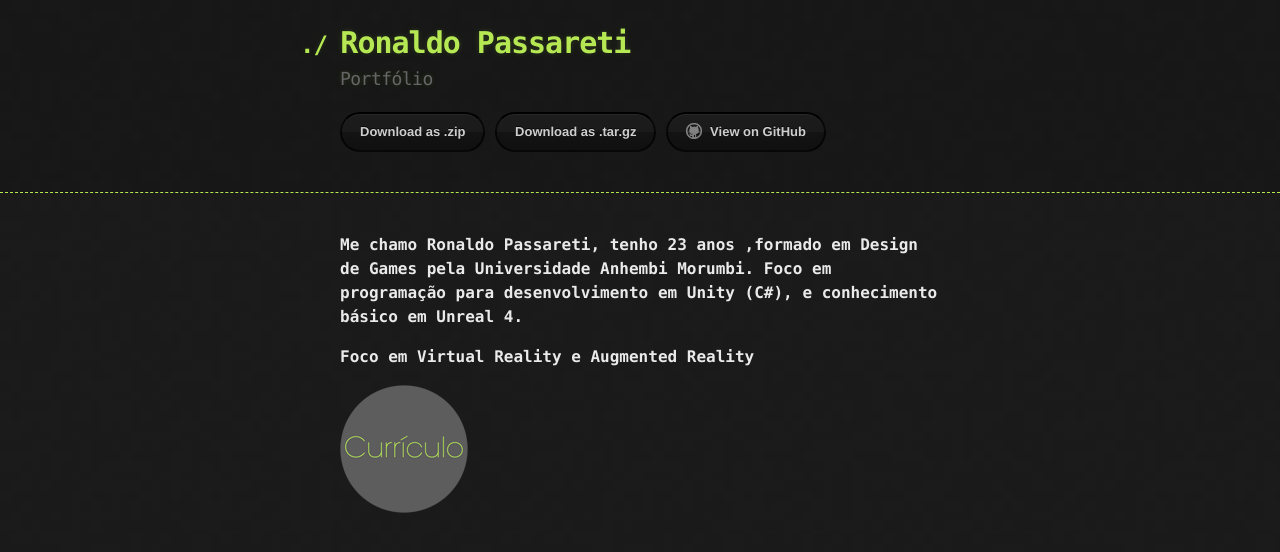
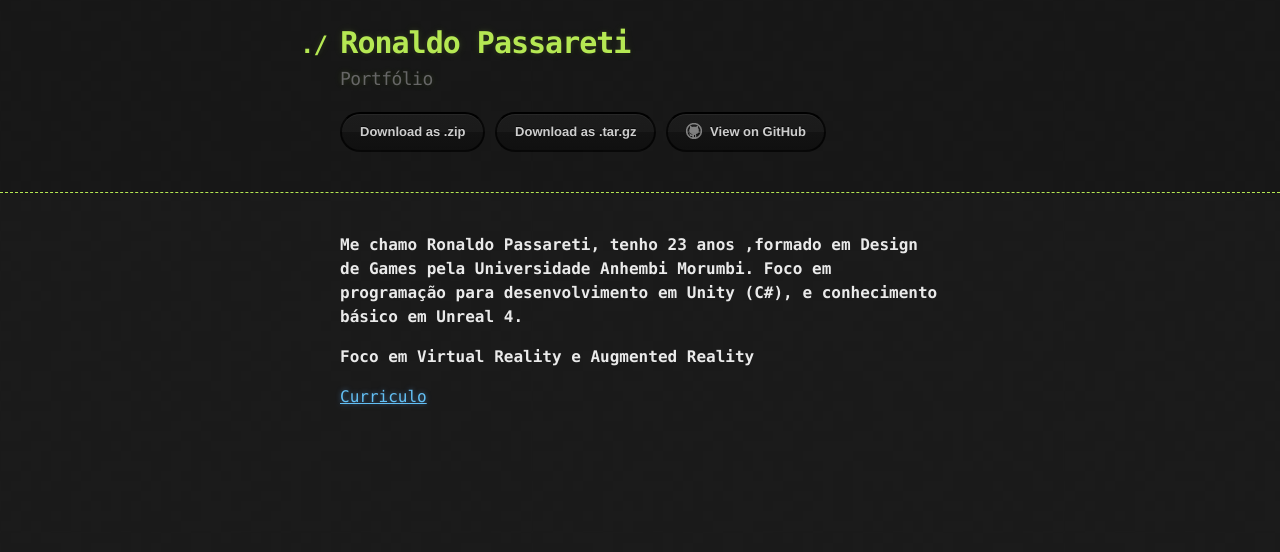
Before and after one commit to rpassareti/rpassareti.github.io, a Jekyll site: the page built from index.md, in a window 1280 px wide. Shown: the top 552 px of the page. Built offline with Jekyll 4.4.1, drawn with Linux system fonts in a browser that asks for light colours; our own code applies the rules of GitHub Pages for plain Markdown files.

Commit message:
Update index.md

```diff
--- a/index.md
+++ b/index.md
@@ -2,4 +2,4 @@
 
 **Foco em Virtual Reality e Augmented Reality**
 
-![Curriculo](https://raw.githubusercontent.com/rpassareti/rpassareti.github.io/master/bts/bt_curriculo_128.png)
+[Curriculo](https://raw.githubusercontent.com/rpassareti/rpassareti.github.io/master/bts/bt_curriculo_128.png)
```
